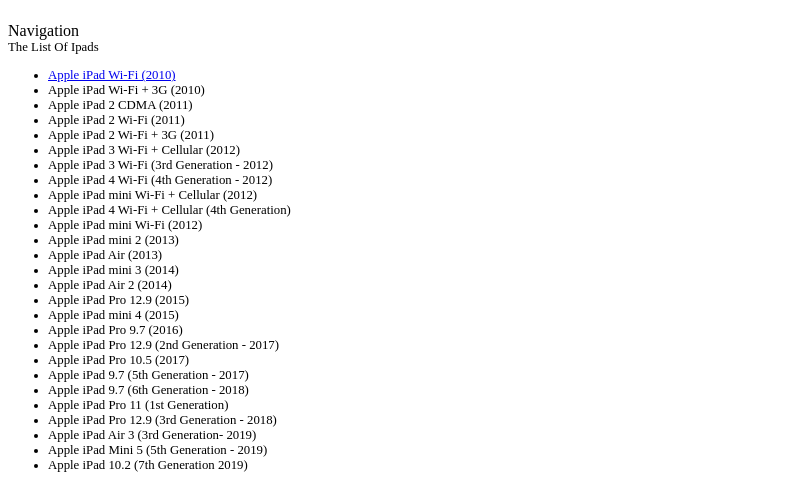
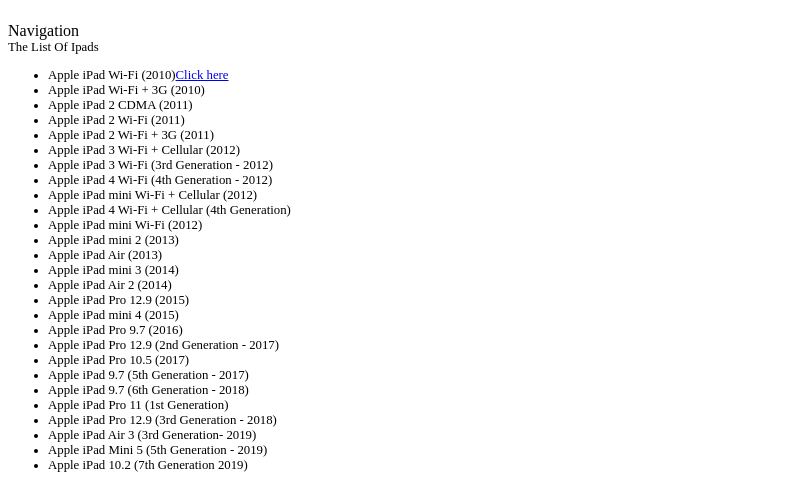
Before and after one commit to ErjonKrasniqi123/PromotionalWebsite.gitbub.io, a plain HTML site: page Products/Products.html in a window 1280 px wide. Shown: the part 73-551 px from the top of the page, without its empty margins (0-807 px from the left). Drawn offline with Linux system fonts and the light colour scheme.

Commit message:
Update Products.html

```diff
--- a/Products/Products.html
+++ b/Products/Products.html
@@ -34,7 +34,7 @@
     <aside>
         <header style="font-size:1vw"> The List Of Ipads</header>
         <ul style="font-size:1vw">
-             <li> <a href="apple-ipad-original.jpg"> Apple iPad Wi-Fi (2010)</a></li>
+             <li> Apple iPad Wi-Fi (2010)<a href="Images/apple-ipad-orginal.jpg" target="_blank">Click here</a></li>
              <li> Apple iPad Wi-Fi + 3G (2010)
              <li> Apple iPad 2 CDMA (2011)
              <li> Apple iPad 2 Wi-Fi (2011)
```
